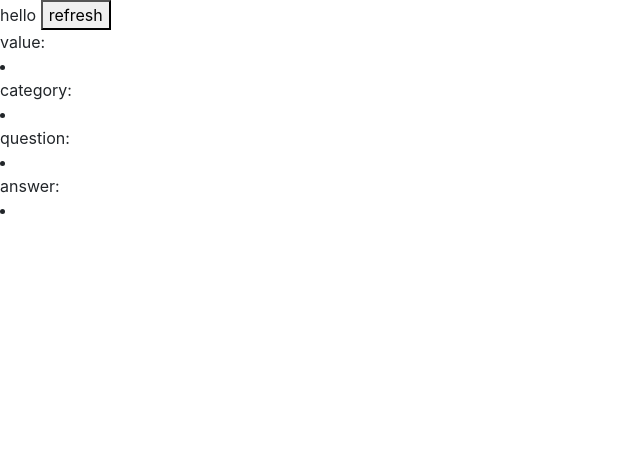
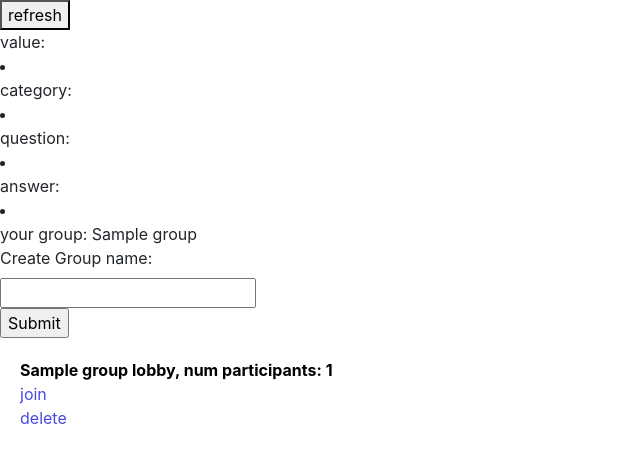
Before and after one commit to bfinelli1/trivia, a Django app: page / in a window 1280 px wide. Shown: the part 56-519 px from the top of the page, without its empty margins (0-640 px from the left). Run offline with Django 3.2, Linux system fonts and the light colour scheme; a user stored in the database is signed in; tables that the repository leaves empty hold one stand-in row (values such as "Sample post"); some libraries are stand-ins or nearby versions.

Commit message:
added group lobby and dislpaying category radio buttons

```diff
--- a/trivia/models.py
+++ b/trivia/models.py
@@ -1,16 +1,36 @@
 from django.contrib.auth.models import AbstractUser
 from django.db import models
+from django.utils import timezone
+
+
+class Group(models.Model):
+    groupname = models.CharField(max_length=24)
+    num_participants = models.PositiveSmallIntegerField(default=0)
+    maxparticipants = models.PositiveSmallIntegerField(default=8)
+    qendtime = models.DateTimeField(default=timezone.now)
+
+    def __str__(self):
+        return f"{self.groupname}"
+
+    def serialize(self):
+        return {
+            "groupname": self.groupname,
+            "num_participants": self.num_participants
+        }
 
 class User(AbstractUser):
     score = models.PositiveIntegerField(default=0)
     profilepic = models.URLField(null=True)
+    group = models.ForeignKey(Group, on_delete=models.DO_NOTHING, null=True, related_name="participant")
 
     def __str__(self):
-        return f"{self.username} ${self.score}"
+        return f"{self.username} score: {self.score}"
 
-class Group(models.Model):
-    user = models.ForeignKey(User, on_delete=models.DO_NOTHING)
-    groupname = models.CharField(max_length=24)
 
-    def __str__(self):
-        return f"{self.groupname}"
+class Quiz(models.Model):
+    num_questions = models.PositiveSmallIntegerField(default=0)
+    pass
+
+class Question(models.Model):
+    quiz = models.ForeignKey(Quiz, on_delete=models.CASCADE)
+    pass
--- a/trivia/templates/trivia/index.html
+++ b/trivia/templates/trivia/index.html
@@ -1,15 +1,34 @@
 {% extends "trivia/layout.html" %}
 
 {% block body %}
-hello
+
 <script>
     document.addEventListener('DOMContentLoaded', function () {
         console.log("loaded");
         document.querySelector('#refresh-question').addEventListener('click', () => refreshRandom());
-
     });
 
+    function join(element, groupid) {
+        console.log("clicked")
+        id = parseInt(groupid)
+        console.log(typeof groupid, typeof id)
+        // fetch(`/joingroup/${id}`)
+        //     .then(response => response.json())
+        //     .then(group => {
+        //         document.querySelector('#groupname').innerHTML = group.groupname;
+        //         let li = element.parentElement
+        //         li.querySelector('#numparticipants').innerHTML = group.num_participants;
+        //     });
+    }
 
+    function del(element, postid) {
+        id = parseInt(groupid)
+        // fetch(`/like/${postid}`)
+        //     .then(response => response.json())
+        //     .then(post => {
+        //         element.querySelector('#likecount').innerHTML = post.likes;
+        //     });
+    }
 
     const refreshRandom = () => {
 
@@ -47,4 +66,34 @@
 question: <li id="clueQuestion"></li>
 answer: <li id="clueAnswer"></li>
 
+
+{% if user.is_authenticated %}
+your group: <span id="groupname">{{profile.group.groupname}}</span><br>
+
+<form action="{% url 'newgroup' %}" method = "post">
+    {% csrf_token %}
+    <label for="fname">Create Group name:</label><br>
+    <input type="text" id="group" name="group"><br>
+    <input type="submit" value="Submit">
+  </form>
+{% endif %}
+
+
+  {% for group in groups %}
+  <li style="list-style:none;margin:20px">
+      <a href="{% url 'joingroup' group.id %}" style="font-weight: bold;color:black;">
+          {{ group.groupname }} lobby, num participants: <span id="numparticipants">{{group.num_participants}}</span></a>
+      <br>
+      {% if user.is_authenticated %}
+          <div onclick="join(this, `{{group.id}}`)" style="color:rgb(73, 73, 225);">join</div>
+
+
+        <div onclick="del(this, `{{group.id}}`)" style="color:rgb(73, 73, 225);">delete</div>
+      {% endif %}
+
+  </li>
+  {% endfor %}
+
+
+
 {% endblock %}
--- a/trivia/urls.py
+++ b/trivia/urls.py
@@ -7,4 +7,6 @@
     path("logout", views.logout_view, name="logout"),
     path("register", views.register, name="register"),
     path('random', views.random, name='random'),
+    path("newgroup", views.newgroup, name="newgroup"),
+    path("joingroup/<int:groupid>", views.joingroup, name="joingroup")
 ]
--- a/trivia/views.py
+++ b/trivia/views.py
@@ -4,15 +4,51 @@
 from django.urls import reverse
 from django.shortcuts import render
 from django.http import HttpResponse
-from .models import User
+from .models import User, Group
+from django.http import JsonResponse
+
 
 # Create your views here.
 def index(request):
-    return render(request, 'trivia/index.html')
+    return render(request, 'trivia/index.html', {
+        "groups" : Group.objects.all(),
+        "profile" : request.user
+    })
 
 
 def random(request):
     return render(request, 'trivia/index.html')
+
+def newgroup(request):
+    if request.method == "POST":
+        name = request.POST['group']
+        myGroup = Group(groupname=name)
+        myGroup.save()
+        user = request.user
+        user.group = myGroup
+        user.save()
+    return HttpResponseRedirect(reverse("index"))
+
+def joingroup(request, groupid):
+    # user = request.user
+    # if user.group:
+    #     print(user.group.groupname)
+    #     if user.group.num_participants > 0:
+    #         user.group.num_participants = user.group.num_participants - 1
+    #         user.group.save()
+    # group = Group.objects.get(pk=groupid)
+    # print(group.groupname)
+    # user.group = group
+    # user.save()
+    # group.num_participants = group.num_participants + 1
+    # print(group.num_participants)
+    # group.save()
+    return render(request, "trivia/lobby.html", {
+        "groupid" : groupid
+    })
+
+def lobby(request):
+    return HttpResponseRedirect(reverse("index"))
 
 
 def login_view(request):
@@ -30,11 +66,11 @@
         else:
             return render(
                 request,
-                "network/login.html",
+                "trivia/login.html",
                 {"message": "Invalid username and/or password."},
             )
     else:
-        return render(request, "network/login.html")
+        return render(request, "trivia/login.html")
 
 
 def logout_view(request):
@@ -51,7 +87,7 @@
         password = request.POST["password"]
         confirmation = request.POST["confirmation"]
         if password != confirmation:
-            return render(request, "network/register.html",
+            return render(request, "trivia/register.html",
                           {"message": "Passwords must match."})
 
         # Attempt to create new user
@@ -59,9 +95,9 @@
             user = User.objects.create_user(username, email, password)
             user.save()
         except IntegrityError:
-            return render(request, "network/register.html",
+            return render(request, "trivia/register.html",
                           {"message": "Username already taken."})
         login(request, user)
         return HttpResponseRedirect(reverse("index"))
     else:
-        return render(request, "network/register.html")
+        return render(request, "trivia/register.html")
```
Also changed, not shown: trivia/templates/trivia/lobby.html (added, +60 -0 lines), README.md, trivia/migrations/0003_auto_20221023_1206.py (added).
